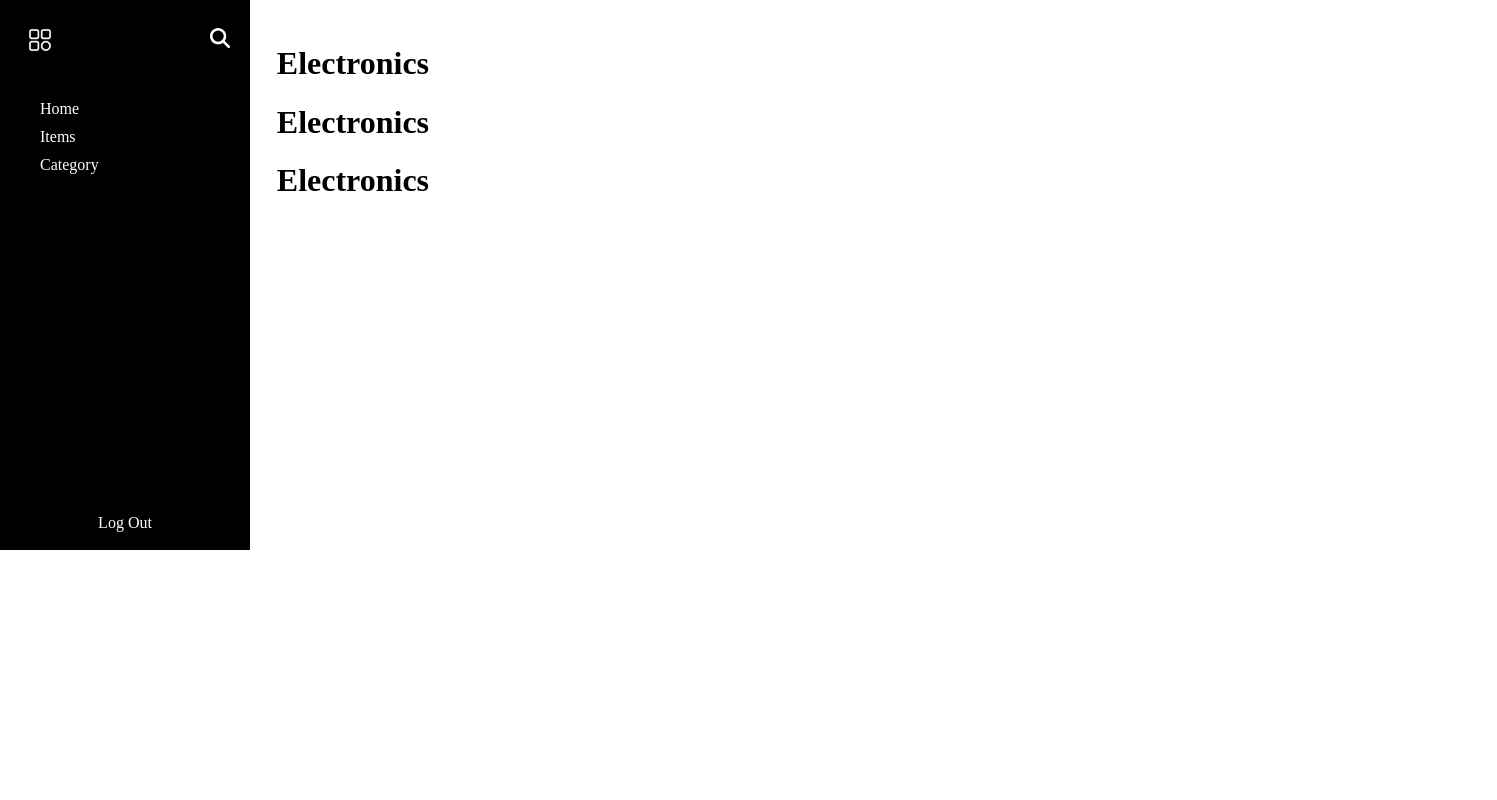
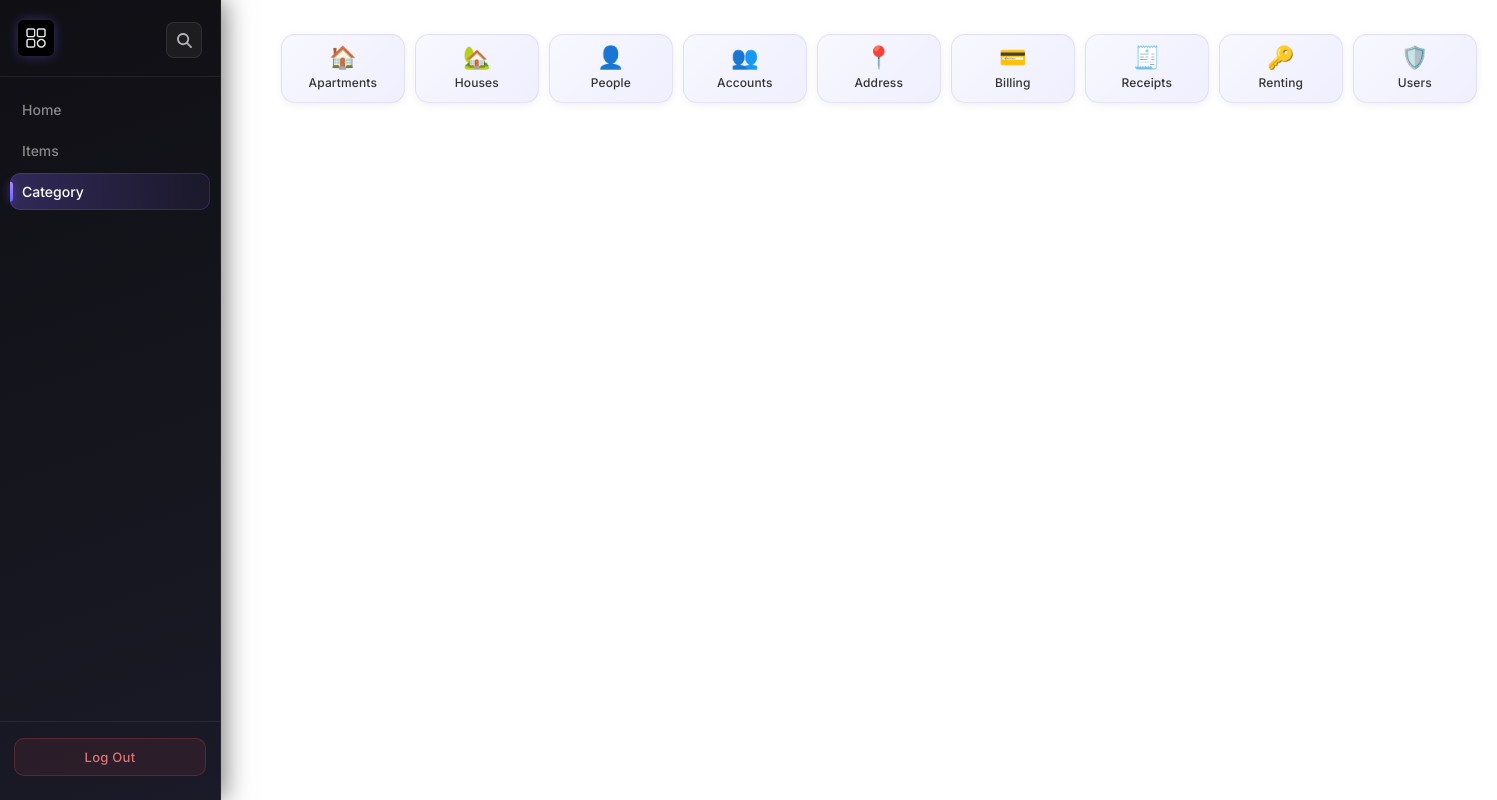
Before and after one commit to AbshiroElmi/more_PO, a React (Vite) app: page /category in a window 1280 px wide. Shown: the whole page, 1497 px wide, since content can reach past the window. Built offline with nearby package versions, Linux system fonts and the light colour scheme.

Commit message:
corecting the basics

```diff
--- a/src/App.jsx
+++ b/src/App.jsx
@@ -1,4 +1,4 @@
-import { BrowserRouter, Routes, Route } from "react-router-dom";
+import { BrowserRouter, Routes, Route, Navigate } from "react-router-dom";
 import Sidebars from "./components/Sidebars.jsx";
 import Home from "./components/pages/Home.jsx";
 import Items from "./components/pages/Items.jsx";
@@ -11,9 +11,11 @@ function App() {
         <Sidebars />
         <div style={{ flex: 1, padding: "16px" }}>
           <Routes>
+            <Route path="/" element={<Navigate to="/home" replace />} />
             <Route path="/home" element={<Home/>} />
             <Route path="/items" element={<Items />} />
             <Route path="/category" element={<Category />} />
+            <Route path="*" element={<Navigate to="/home" replace />} />
           </Routes>
         </div>
       </div>
--- a/src/components/Sidebars.jsx
+++ b/src/components/Sidebars.jsx
@@ -2,7 +2,7 @@ import { NavLink } from "react-router-dom";
 import menuIcon from "../assets/images/menu.png";
 import { faSearch } from "@fortawesome/free-solid-svg-icons";
 import { FontAwesomeIcon } from "@fortawesome/react-fontawesome";
-
+import { Btn } from "./Common.jsx";
 
 function Sidebars() {
     return (
@@ -33,7 +33,7 @@ function Sidebars() {
 
                 {/* footer in sidebar */}
                 <div className="footer">
-                    <p>Log Out</p>
+                    <Btn text="Log Out"  />
                 </div>
             </div>
         </>
--- a/src/components/css/SidebarCss.css
+++ b/src/components/css/SidebarCss.css
@@ -1,57 +1,236 @@
-.sidebar header {
-    /* display: flex; */
-    color: white;
-    /* text-align: center; */
-    display: flex;
-    justify-content: space-between;
-    padding: 20px;
+@import url('https://fonts.googleapis.com/css2?family=Inter:wght@300;400;500;600&display=swap');
 
-}
-
+/* ─── Sidebar Shell ──────────────────────────────────────────── */
 .sidebar {
-    height: 550px;
-    width: 250px;
-    background-color: black;
-    /* border-radius: 10px; */
+    height: 100vh;
+    width: 220px;
+    background: linear-gradient(160deg, #0f0f14 0%, #16161f 60%, #1a1a28 100%);
     position: fixed;
     top: 0;
     left: 0;
-
+    display: flex;
+    flex-direction: column;
+    font-family: 'Inter', sans-serif;
+    border-right: 1px solid rgba(255, 255, 255, 0.06);
+    box-shadow: 4px 0 24px rgba(0, 0, 0, 0.5);
+    z-index: 100;
 }
 
+/* ─── Header ─────────────────────────────────────────────────── */
+.sidebar header {
+    display: flex;
+    align-items: center;
+    justify-content: space-between;
+    padding: 20px 18px 16px;
+    border-bottom: 1px solid rgba(255, 255, 255, 0.07);
+}
 
 .img1 img {
-    width: 40px;
-    height: 40px;
+    width: 36px;
+    height: 36px;
+    opacity: 0.9;
+    filter: drop-shadow(0 0 6px rgba(130, 100, 255, 0.4));
+    transition: transform 0.2s ease, filter 0.2s ease;
+}
+
+.img1 img:hover {
+    transform: scale(1.1);
+    filter: drop-shadow(0 0 10px rgba(130, 100, 255, 0.7));
+}
+
+.img2 {
+    width: 34px;
+    height: 34px;
+    display: flex;
+    align-items: center;
+    justify-content: center;
+    border-radius: 8px;
+    background: rgba(255, 255, 255, 0.05);
+    border: 1px solid rgba(255, 255, 255, 0.08);
+    cursor: pointer;
+    transition: background 0.2s ease, box-shadow 0.2s ease;
+}
+
+.img2:hover {
+    background: rgba(130, 100, 255, 0.18);
+    box-shadow: 0 0 12px rgba(130, 100, 255, 0.25);
 }
 
 .img2 svg {
-    width: 20px;
-    height: 20px;
-    margin-top: 8px;
+    width: 15px;
+    height: 15px;
+    color: rgba(255, 255, 255, 0.65);
+    transition: color 0.2s ease;
+    margin-top: 0;
+}
+
+.img2:hover svg {
+    color: #a98aff;
+}
+
+/* ─── Nav List ───────────────────────────────────────────────── */
+.sidebar ul {
+    list-style: none;
+    padding: 14px 10px 0;
+    margin: 0;
+    flex: 1;
+}
+
+.sidebar ul li {
+    margin-bottom: 4px;
+    margin-top: 0;
+    list-style: none;
     color: white;
 }
 
-.sidebar ul li {
-    text-align: start;
-    margin-top: 10px;
+.sidebar ul li a {
+    display: flex;
+    align-items: center;
+    gap: 10px;
     text-decoration: none;
-    list-style: none;
-    color: white;
-
-}
-
-
-.sidebar ul li a {
-    text-decoration: none;
-    list-style: none;
-    color: white;
+    color: rgba(255, 255, 255, 0.5);
+    font-size: 14px;
+    font-weight: 500;
+    padding: 10px 12px;
+    border-radius: 10px;
+    position: relative;
+    transition: color 0.2s ease, background 0.2s ease, transform 0.15s ease;
     list-style-type: none;
 }
 
-/* footer in sidebar */
+.sidebar ul li a:hover {
+    color: rgba(255, 255, 255, 0.92);
+    background: rgba(255, 255, 255, 0.06);
+    transform: translateX(3px);
+}
+
+/* Active NavLink state */
+.sidebar ul li a.active {
+    color: #fff;
+    background: linear-gradient(90deg, rgba(130, 100, 255, 0.28) 0%, rgba(130, 100, 255, 0.07) 100%);
+    box-shadow: inset 0 0 0 1px rgba(130, 100, 255, 0.22);
+}
+
+.sidebar ul li a.active::before {
+    content: '';
+    position: absolute;
+    left: 0;
+    top: 50%;
+    transform: translateY(-50%);
+    width: 3px;
+    height: 55%;
+    border-radius: 0 3px 3px 0;
+    background: linear-gradient(180deg, #a98aff, #6c63ff);
+    box-shadow: 0 0 8px rgba(130, 100, 255, 0.6);
+}
+
+/* ─── Footer / Logout ────────────────────────────────────────── */
 .sidebar .footer {
-    margin-top: 340px;
+    padding: 16px 14px 24px;
+    border-top: 1px solid rgba(255, 255, 255, 0.07);
+    margin-top: 0;
     text-align: center;
     color: white;
 }
+
+.footer button {
+    width: 100%;
+    padding: 10px 16px;
+    background: rgba(255, 80, 80, 0.08);
+    color: rgba(255, 130, 130, 0.85);
+    border: 1px solid rgba(255, 80, 80, 0.22);
+    border-radius: 10px;
+    font-family: 'Inter', sans-serif;
+    font-size: 13px;
+    font-weight: 500;
+    letter-spacing: 0.02em;
+    cursor: pointer;
+    transition: background 0.2s ease, color 0.2s ease, box-shadow 0.2s ease, transform 0.15s ease;
+}
+
+.footer button:hover {
+    background: rgba(255, 80, 80, 0.18);
+    color: #ff9090;
+    box-shadow: 0 0 16px rgba(255, 60, 60, 0.22);
+    transform: translateY(-1px);
+}
+
+.footer button:active {
+    transform: translateY(0);
+}
+
+/* ─── Category Scroll Bar ────────────────────────────────────── */
+.category-grid {
+    display: flex;
+    flex-direction: row;
+    gap: 10px;
+    overflow-x: auto;
+    overflow-y: hidden;
+    padding: 10px 4px 14px;
+    scroll-behavior: smooth;
+    -webkit-overflow-scrolling: touch;
+
+    /* hide scrollbar but keep it functional */
+    scrollbar-width: none;       /* Firefox */
+    -ms-overflow-style: none;    /* IE/Edge */
+}
+
+.category-grid::-webkit-scrollbar {
+    display: none;               /* Chrome/Safari */
+}
+
+.cat {
+    flex: 0 0 auto;
+    display: flex;
+    flex-direction: column;
+    align-items: center;
+    justify-content: center;
+    gap: 6px;
+    min-width: 90px;
+    padding: 12px 16px;
+    border-radius: 14px;
+    background: linear-gradient(135deg, #f8f8ff 0%, #efefff 100%);
+    border: 1px solid rgba(130, 100, 255, 0.15);
+    box-shadow: 0 2px 8px rgba(0, 0, 0, 0.06);
+    cursor: pointer;
+    transition: transform 0.18s ease, box-shadow 0.18s ease, background 0.18s ease;
+    user-select: none;
+    white-space: nowrap;
+}
+
+.cat:hover {
+    transform: translateY(-3px);
+    box-shadow: 0 6px 18px rgba(130, 100, 255, 0.2);
+    background: linear-gradient(135deg, #ede8ff 0%, #ddd5ff 100%);
+    border-color: rgba(130, 100, 255, 0.35);
+}
+
+.cat:active {
+    transform: translateY(-1px);
+    box-shadow: 0 3px 10px rgba(130, 100, 255, 0.18);
+}
+
+.cat.active-cat {
+    background: linear-gradient(135deg, #393669 0%, #393669 100%);
+    border-color: transparent;
+    box-shadow: 0 4px 16px rgba(108, 99, 255, 0.4);
+}
+
+.cat.active-cat p,
+.cat.active-cat .cat-icon {
+    color: #fff;
+}
+
+.cat-icon {
+    font-size: 22px;
+    line-height: 1;
+}
+
+.cat p {
+    margin: 0;
+    font-family: 'Inter', sans-serif;
+    font-size: 12px;
+    font-weight: 500;
+    color: #333;
+    letter-spacing: 0.01em;
+}
--- a/src/components/pages/Category.jsx
+++ b/src/components/pages/Category.jsx
@@ -1,21 +1,35 @@
+import { useState } from "react";
 
-
+const categories = [
+    { id: 1,  icon: "🏠", label: "Apartments"  },
+    { id: 2,  icon: "🏡", label: "Houses"      },
+    { id: 3,  icon: "👤", label: "People"      },
+    { id: 4,  icon: "👥", label: "Accounts"    },
+    { id: 5,  icon: "📍", label: "Address"     },
+    { id: 6,  icon: "💳", label: "Billing"     },
+    { id: 7,  icon: "🧾", label: "Receipts"    },
+    { id: 8,  icon: "🔑", label: "Renting"     },
+    { id: 9,  icon: "🛡️", label: "Users"       },
+];
 
 function Category() {
+    const [active, setActive] = useState(null);
+
     return (
-        <div>
-        <div className="category">
-            <h1>Electronics</h1>
-        </div>
-            <div>
-                <h1>Electronics</h1>
-            </div>
-            <div>
-                <h1>Electronics</h1>
-            </div>
-
+        <div className="category-grid">
+            {categories.map((cat) => (
+                <div
+                    key={cat.id}
+                    className={`cat${active === cat.id ? " active-cat" : ""}`}
+                    onClick={() => setActive(cat.id === active ? null : cat.id)}
+                >
+                    <span className="cat-icon">{cat.icon}</span>
+                    <p>{cat.label}</p>
+                </div>
+            ))}
         </div>
     );
 }
 
+
 export default Category;
```
